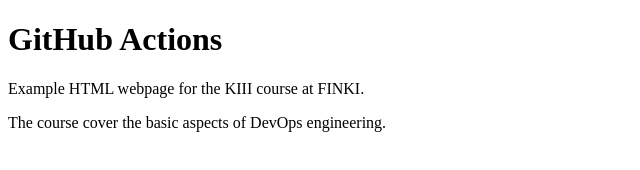
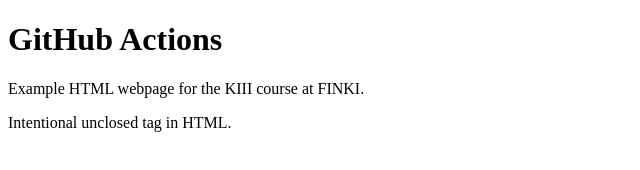
Before and after one commit to FilipTodorov1/kiiilab5, a plain HTML site: page index.html in a window 1280 px wide. Shown: the whole page, without its empty margins (0-640 px from the left). Drawn offline with Linux system fonts and the light colour scheme.

Commit message:
Intentional error

```diff
--- a/index.html
+++ b/index.html
@@ -3,6 +3,6 @@
   <body>
     <h1>GitHub Actions</h1>
     <p>Example HTML webpage for the KIII course at FINKI.</p>
-    <p>The course cover the basic aspects of DevOps engineering.</p>
+    <p>Intentional unclosed tag in HTML.
   </body>
 </html>
```
